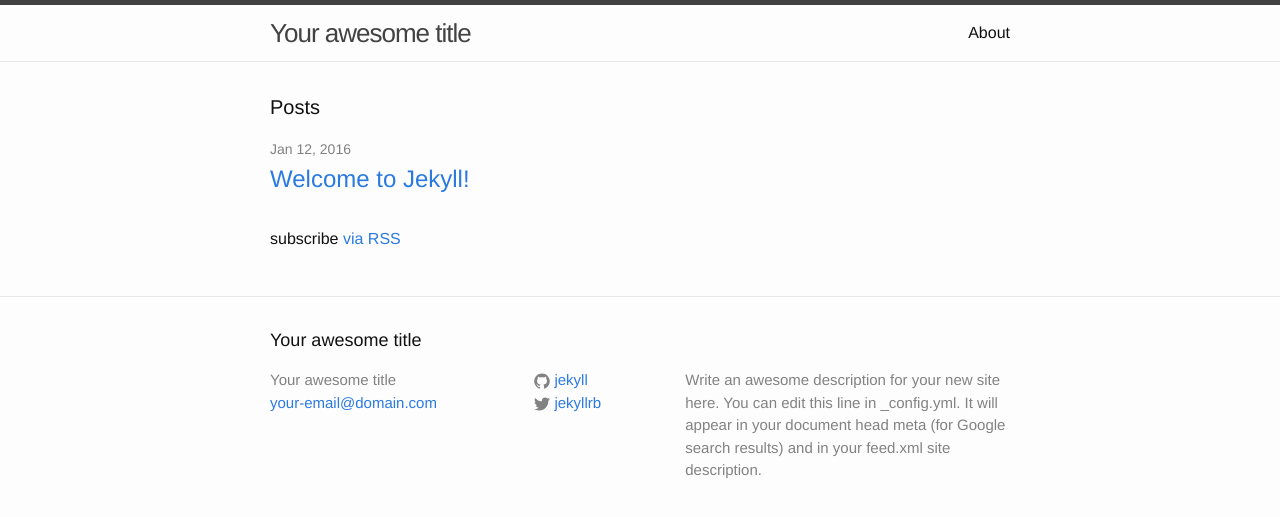
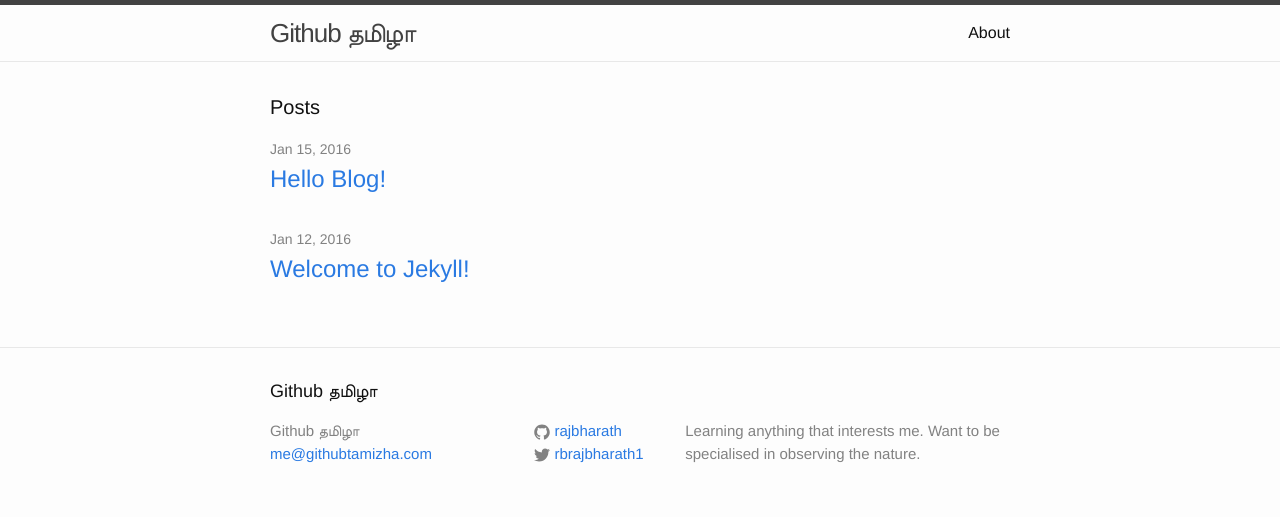
Before and after one commit to rajbharath/rajbharath.github.io, a Jekyll site: the page built from index.html, in a window 1280 px wide. Shown: the top 517 px of the page. Built offline with Jekyll 4.4.1, drawn with Linux system fonts in a browser that asks for light colours.

```diff
--- /dev/null
+++ b/Gemfile
@@ -0,0 +1,6 @@
+source 'https://rubygems.org'
+
+gem 'jekyll'
+gem 'guard'
+gem 'guard-jekyll-plus'
+gem 'guard-livereload'
--- a/_config.yml
+++ b/_config.yml
@@ -6,16 +6,14 @@
 # 'jekyll serve'. If you change this file, please restart the server process.
 
 # Site settings
-title: Your awesome title
-email: your-email@domain.com
+title: Github தமிழா
+email: me@githubtamizha.com
 description: > # this means to ignore newlines until "baseurl:"
-  Write an awesome description for your new site here. You can edit this
-  line in _config.yml. It will appear in your document head meta (for
-  Google search results) and in your feed.xml site description.
+  Learning anything that interests me. Want to be specialised in observing the nature.
 baseurl: "" # the subpath of your site, e.g. /blog
-url: "http://yourdomain.com" # the base hostname & protocol for your site
-twitter_username: jekyllrb
-github_username:  jekyll
+url: "http://githubtamizha.com" # the base hostname & protocol for your site
+twitter_username: rbrajbharath1
+github_username:  rajbharath
 
 # Build settings
 markdown: kramdown
--- /dev/null
+++ b/_posts/2016-01-15-hello-blog.markdown
@@ -0,0 +1,6 @@
+---
+layout: post
+title:  "Hello Blog!"
+date:   2016-01-15 18:17:40 +0530
+categories: jekyll update
+---
--- a/index.html
+++ b/index.html
@@ -18,6 +18,6 @@ layout: default
     {% endfor %}
   </ul>
 
-  <p class="rss-subscribe">subscribe <a href="{{ "/feed.xml" | prepend: site.baseurl }}">via RSS</a></p>
+  <!-- <p class="rss-subscribe">subscribe <a href="{{ "/feed.xml" | prepend: site.baseurl }}">via RSS</a></p> -->
 
 </div>
```
Also changed, not shown: Gemfile.lock (added), 1 other file.
